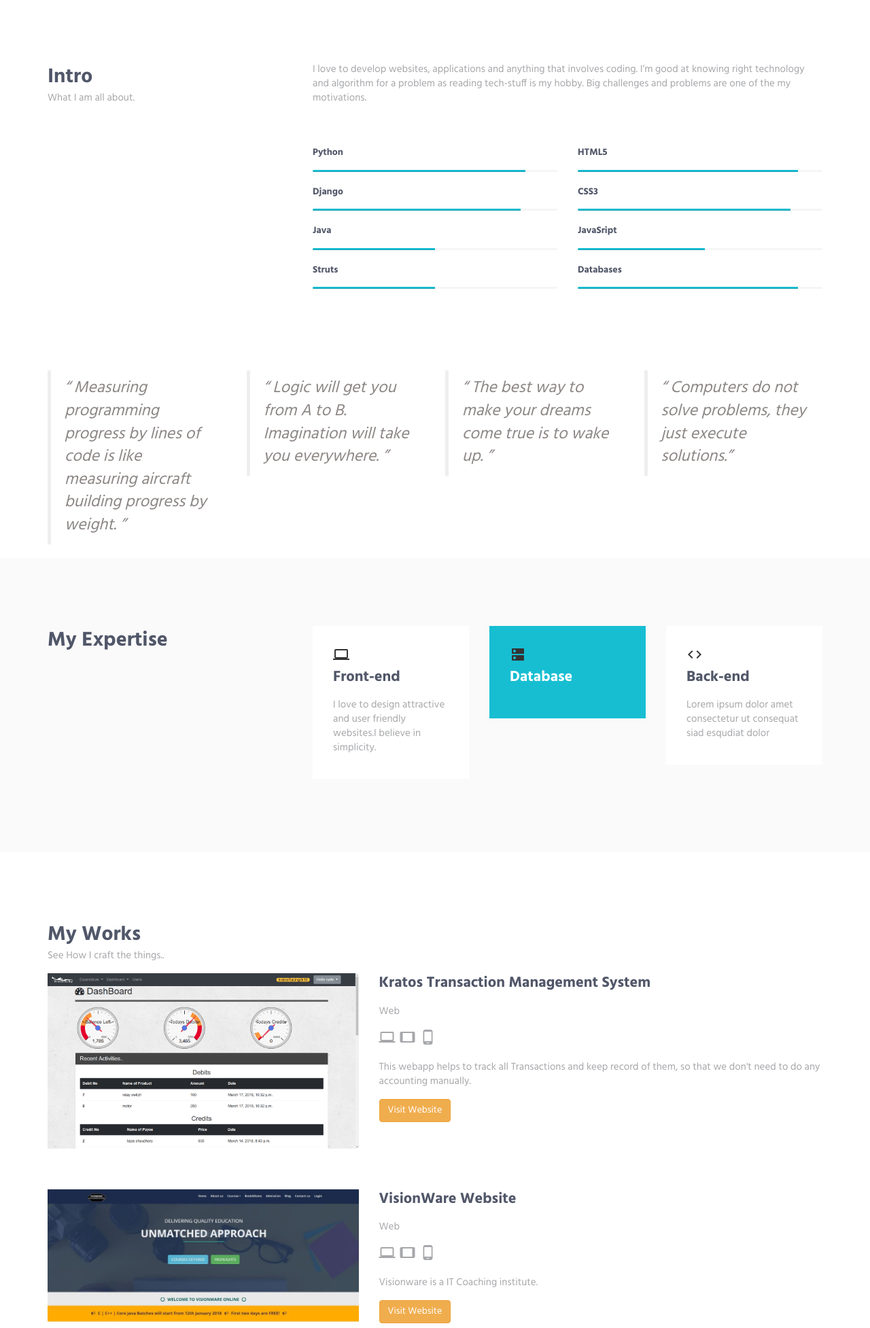
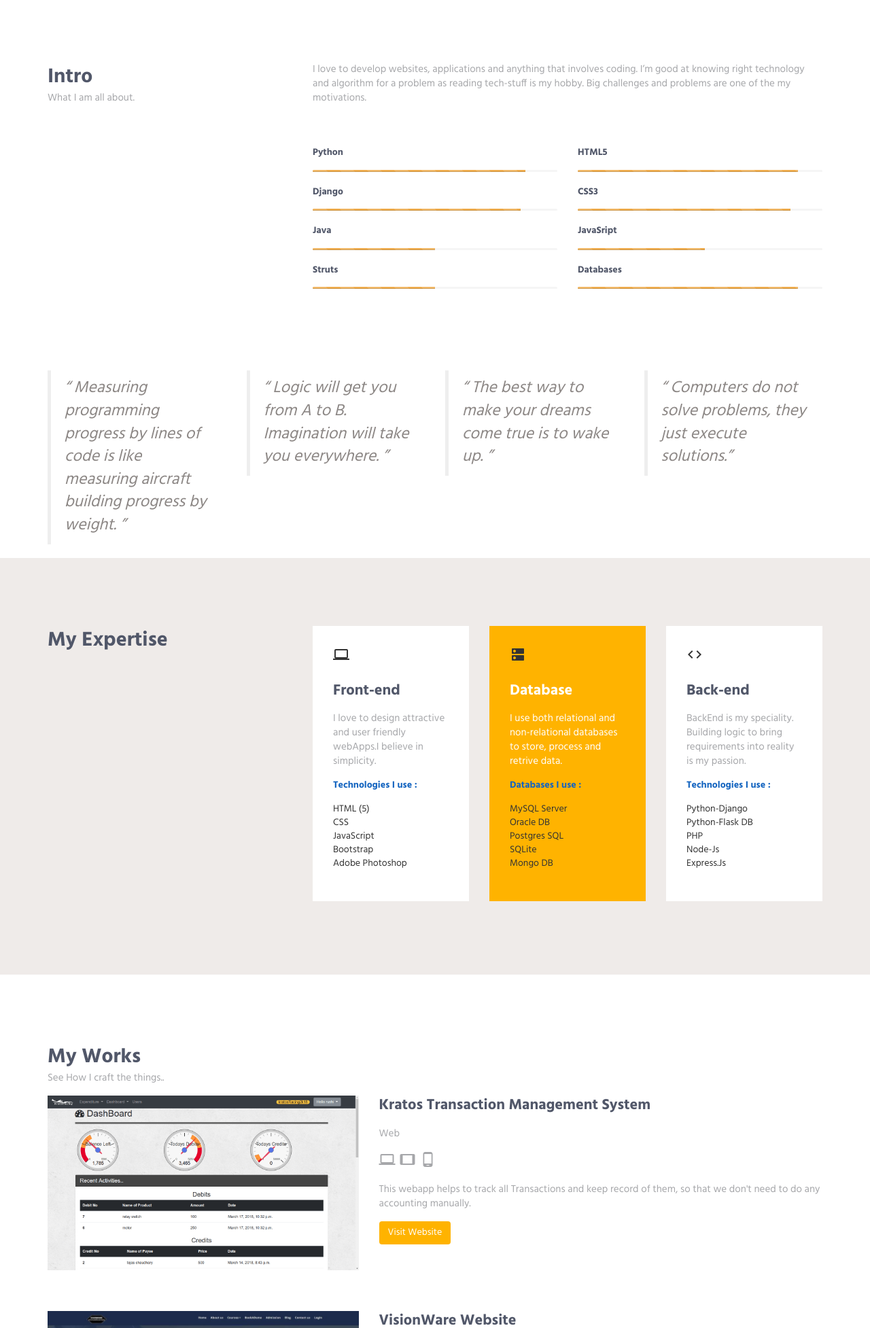
Before and after one commit to tejasjc/gainfinswapp, a Django app: page /cv/rushikeshsp/ in a window 1280 px wide. Shown: the part 619-2573 px from the top of the page at 68% size. Run offline with Django 3.2, Linux system fonts and the light colour scheme; some libraries are stand-ins or nearby versions.

Commit message:
my cv updated

```diff
--- a/Cv/templates/Cv/rushikeshsp.html
+++ b/Cv/templates/Cv/rushikeshsp.html
@@ -107,25 +107,25 @@
                         <div class="progress-box">
                             <h5>Python</h5>
                             <div class="progress">
-                                <div class="progress-bar bg-color-base" role="progressbar" data-width="87"></div>
+                                <div class="progress-bar  progress-bar-warning progress-bar-striped" role="progressbar" data-width="87" ></div>
                             </div>
                         </div>
                                 <div class="progress-box">
                             <h5>Django</h5>
                             <div class="progress">
-                                <div class="progress-bar bg-color-base" role="progressbar" data-width="85"></div>
+                                <div class="progress-bar progress-bar-warning progress-bar-striped" role="progressbar" data-width="85"></div>
                             </div>
                         </div>
                         <div class="progress-box">
                             <h5>Java</h5>
                             <div class="progress">
-                                <div class="progress-bar bg-color-base" role="progressbar" data-width="50"></div>
+                                <div class="progress-bar progress-bar-warning progress-bar-striped" role="progressbar" data-width="50"></div>
                             </div>
                         </div>
                                 <div class="progress-box">
                             <h5>Struts</h5>
                             <div class="progress">
-                                <div class="progress-bar bg-color-base" role="progressbar" data-width="50"></div>
+                                <div class="progress-bar progress-bar-warning progress-bar-striped" role="progressbar" data-width="50"></div>
                             </div>
                         </div>
 
@@ -135,27 +135,27 @@
                                  <div class="progress-box">
                             <h5>HTML5</h5>
                             <div class="progress">
-                                <div class="progress-bar bg-color-base" role="progressbar" data-width="90"></div>
+                                <div class="progress-bar progress-bar-warning progress-bar-striped" role="progressbar" data-width="90"></div>
                             </div>
                         </div>
                                 <div class="progress-box">
                             <h5>CSS3</h5>
                             <div class="progress">
-                                <div class="progress-bar bg-color-base" role="progressbar" data-width="87"></div>
+                                <div class="progress-bar progress-bar-warning progress-bar-striped" role="progressbar" data-width="87"></div>
                             </div>
                         </div>
                                 <!-- Progress Box -->
                                 <div class="progress-box">
                             <h5>JavaSript</h5>
                             <div class="progress">
-                                <div class="progress-bar bg-color-base" role="progressbar" data-width="52"></div>
+                                <div class="progress-bar progress-bar-warning progress-bar-striped" role="progressbar" data-width="52"></div>
                             </div>
                         </div>
 
                         <div class="progress-box">
                             <h5>Databases</h5>
                             <div class="progress">
-                                <div class="progress-bar bg-color-base" role="progressbar" data-width="90"></div>
+                                <div class="progress-bar progress-bar-warning progress-bar-striped" role="progressbar" data-width="90"></div>
                             </div>
                         </div>
 
@@ -201,7 +201,7 @@
 
         <!-- Experience -->
         <div id="experience">
-             <div class="bg-color-sky-light" data-auto-height="true">
+             <div class="" data-auto-height="true"  style="background-color: #EFEBE9">
                 <div class="container content-lg">
                     <div class="row">
                         <div class="col-md-4 sm-margin-b-30">
@@ -212,23 +212,37 @@
                                 <div class="col-md-4 margin-b-4">
                                     <div class="service" data-height="height">
                                         <div class="service-element">
-                                            <i class="material-icons">laptop</i>
+                                            <i class="material-icons" >laptop</i>
                                         </div>
-                                        <div class="service-info">
+                                        <div class="service-info margin-t-20">
                                             <h3>Front-end</h3>
-                                            <p class="margin-b-5">I love to design attractive and user friendly websites.I believe in simplicity.</p>
+                                            <p class="">I love to design attractive and user friendly webApps.I believe in simplicity.<br/>
+                                                <h5  style="color:#1565C0">Technologies I use :</h5>
+                                                HTML (5)<br/>
+                                                CSS<br/>
+                                                JavaScript<br/>
+                                                Bootstrap<br/>
+                                                Adobe Photoshop
+                                            </p>
                                         </div>
 
                                     </div>
                                 </div>
                                 <div class="col-md-4 margin-b-4">
-                                    <div class="service bg-color-base wow zoomIn" data-height="height" data-wow-duration=".3" data-wow-delay=".1s">
+                                    <div class="service  wow zoomIn" data-height="height" style="background-color: #FFB300" data-wow-duration=".3" data-wow-delay=".1s">
                                         <div class="service-element">
                                             <i class="material-icons">dns</i>
                                         </div>
-                                        <div class="service-info">
+                                        <div class="service-info margin-t-20">
                                             <h3 class="color-white">Database</h3>
-                                            <p class="color-white margin-b-5"></p>
+                                            <p class="color-white">I use both relational and non-relational databases to store, process and retrive data.<br/>
+                                                <h5  style="color:#1565C0">Databases I use :</h5>
+                                                MySQL Server<br/>
+                                                Oracle DB<br/>
+                                                Postgres SQL<br/>
+                                                SQLite<br/>
+                                                Mongo DB
+                                            </p>
                                         </div>
 
                                     </div>
@@ -238,9 +252,16 @@
                                         <div class="service-element">
                                             <i class="material-icons">code</i>
                                         </div>
-                                        <div class="service-info">
+                                        <div class="service-info margin-t-20">
                                             <h3>Back-end</h3>
-                                            <p class="margin-b-5">Lorem ipsum dolor amet consectetur ut consequat siad esqudiat dolor</p>
+                                            <p >BackEnd is my speciality. Building logic to bring requirements into reality is my passion.<br/>
+                                                <h5  style="color:#1565C0">Technologies I use :</h5>
+                                                Python-Django<br/>
+                                                Python-Flask DB<br/>
+                                                PHP<br/>
+                                                Node-Js<br/>
+                                                Express.Js
+                                            </p>
                                         </div>
 
                                     </div>
@@ -274,7 +295,7 @@
 						<p class="platform">Web</p>
 						<p class="icons"><i class="material-icons">laptop tablet phone_android</i></p>
 						<p>This webapp helps to track all Transactions and keep record of them, so that we don't need to do any accounting manually.</p>
-						<a href="http://bit.ly/kratostms"><button type="button" class="btn btn-warning">Visit Website</button></a>
+						<a href="http://bit.ly/kratostms"><button type="button" class="btn" style="color:white ;background-color: #FFB300">Visit Website</button></a>
 					</div>
 				</div>
 			</div>
@@ -289,7 +310,7 @@
 						<p class="platform">Web</p>
 						<p class="icons"><i class="material-icons">laptop tablet phone_android</i></p>
 						<p>Visionware is a IT Coaching institute.</p>
-                        <a href="http://www.visionware.online"><button type="button" class="btn btn-warning">Visit Website</button></a>
+                        <a href="http://www.visionware.online"><button type="button" class="btn" style="color:white ;background-color: #FFB300">Visit Website</button></a>
 
 					</div>
 				</div>
@@ -316,7 +337,7 @@
 
         <!-- Contact -->
         <div id="contact">
-            <div class="bg-color-sky-light">
+            <div class="" style="background-color: #EFEBE9">
                 <div class="container content-lg">
                     <div class="row">
                         <div class="col-md-3 sm-margin-b-30">
```
